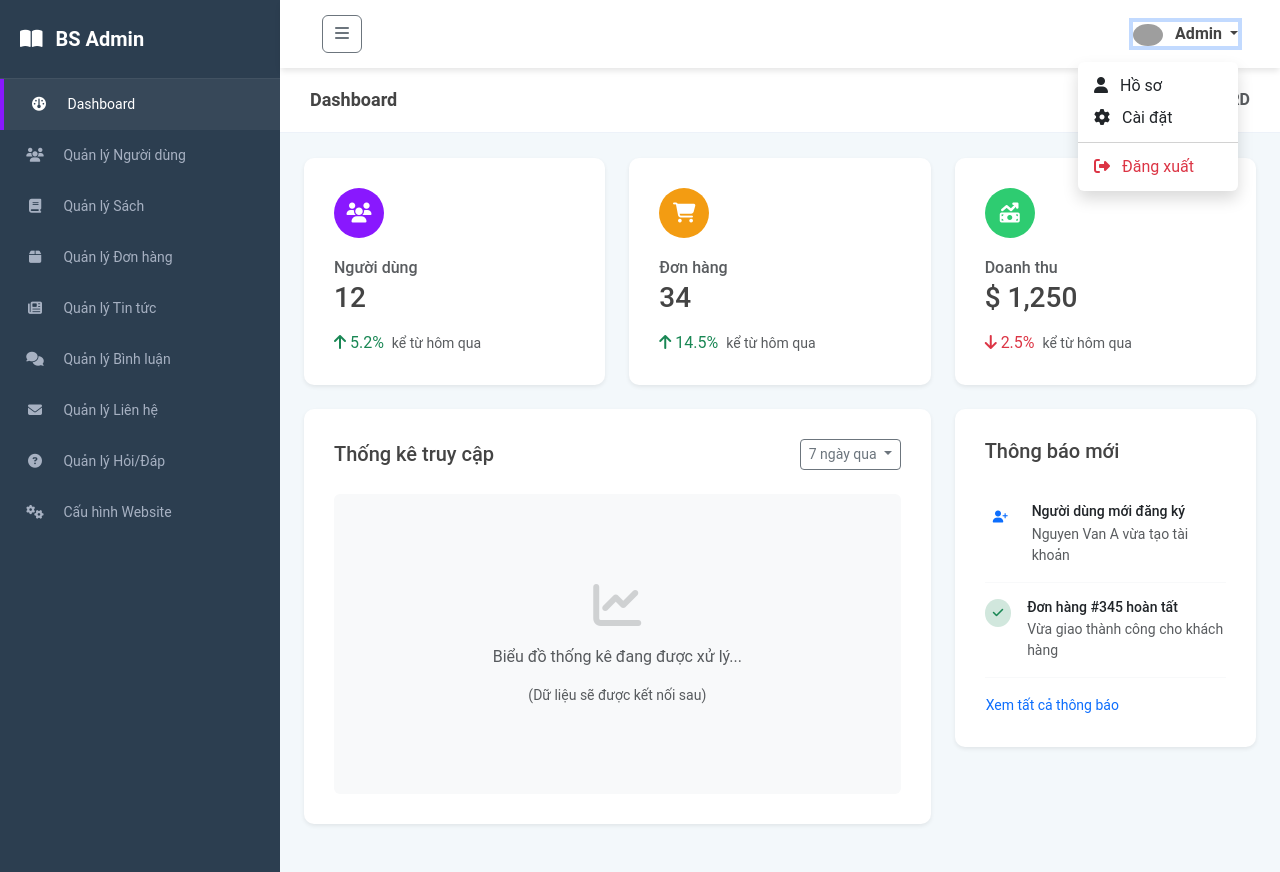
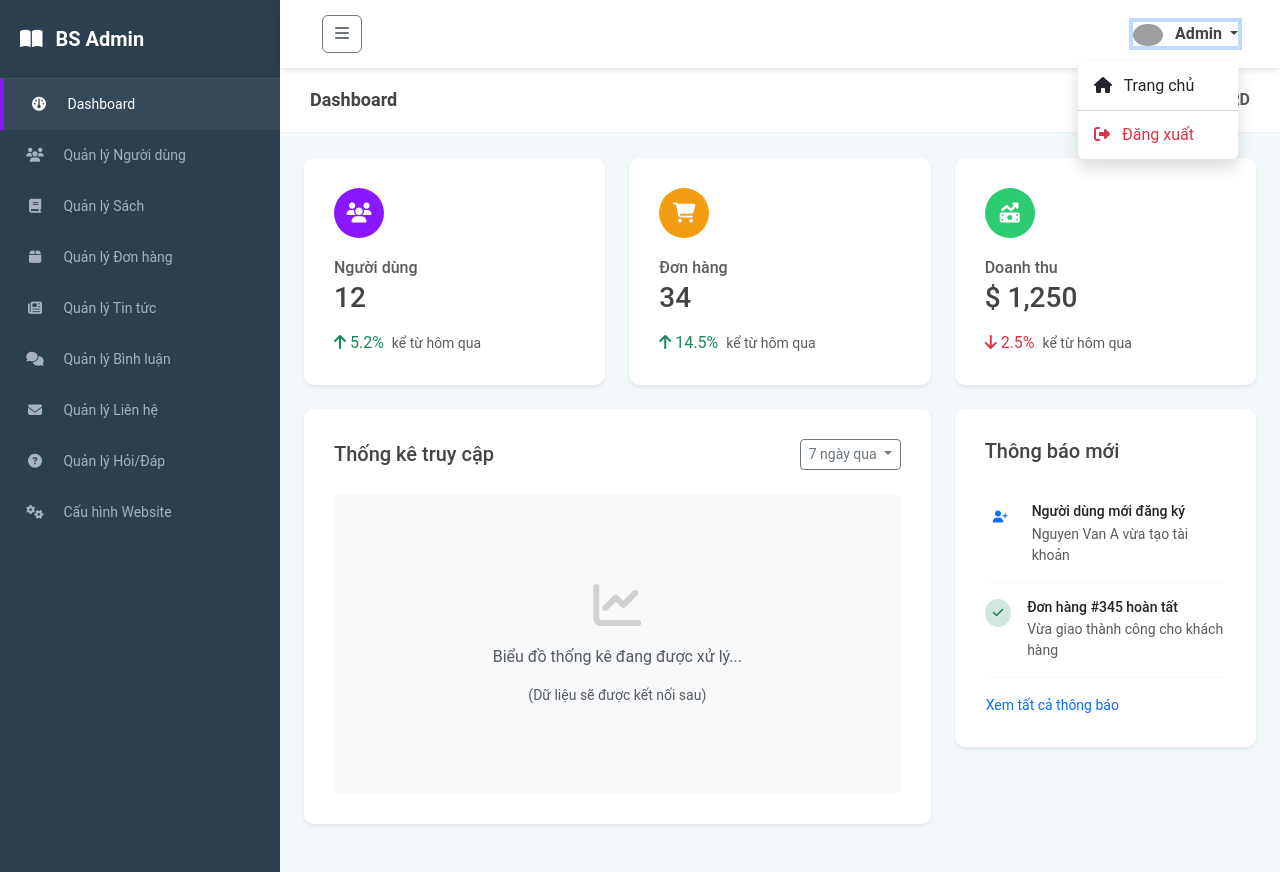
Before and after one commit to TrinhPhat2082005/Bookstore_Web, a PHP site: page /bookstore_web/admin in a window 1280 px wide, after a click on "Admin". Run offline with PHP 8.4, Linux system fonts and the light colour scheme; the visitor is signed in with stand-in values (Sample User, id 1); data comes from the database, SQL or seed files in the repository; some libraries are stand-ins or nearby versions; grey boxes are pictures that could not be loaded.

Commit message:
fix_admin_logout

```diff
--- a/app/views/admin/layout/sidebar.php
+++ b/app/views/admin/layout/sidebar.php
@@ -64,12 +64,11 @@
                             class="rounded-circle me-2" width="30"> Admin
                     </a>
                     <ul class="dropdown-menu dropdown-menu-end shadow border-0 mt-3">
-                        <li><a class="dropdown-item" href="#"><i class="fa-solid fa-user me-2"></i> Hồ sơ</a></li>
-                        <li><a class="dropdown-item" href="#"><i class="fa-solid fa-gear me-2"></i> Cài đặt</a></li>
+                        <li><a class="dropdown-item" href="<?php echo BASE_URL; ?>"><i class="fa-solid fa-house me-2"></i> Trang chủ</a></li>
                         <li>
                             <hr class="dropdown-divider">
                         </li>
-                        <li><a class="dropdown-item text-danger" href="#"><i
+                        <li><a class="dropdown-item text-danger" href="<?php echo BASE_URL; ?>auth/logout"><i
                                     class="fa-solid fa-right-from-bracket me-2"></i> Đăng xuất</a></li>
                     </ul>
                 </div>
--- a/app/views/client/layout/header.php
+++ b/app/views/client/layout/header.php
@@ -53,6 +53,9 @@
                                 </button>
                                 <ul class="dropdown-menu dropdown-menu-end border-0 shadow" aria-labelledby="userDropdown">
                                     <li><a class="dropdown-item" href="<?php echo BASE_URL; ?>auth/profile">Hồ sơ</a></li>
+                                    <?php if ($_SESSION['role'] === 'admin'): ?>
+                                        <li><a class="dropdown-item text-primary" href="<?php echo BASE_URL; ?>admin"><i class="fas fa-user-shield me-2"></i> Quản lý</a></li>
+                                    <?php endif; ?>
                                     <li><hr class="dropdown-divider"></li>
                                     <li><a class="dropdown-item text-danger" href="<?php echo BASE_URL; ?>auth/logout">Đăng xuất</a></li>
                                 </ul>
```
